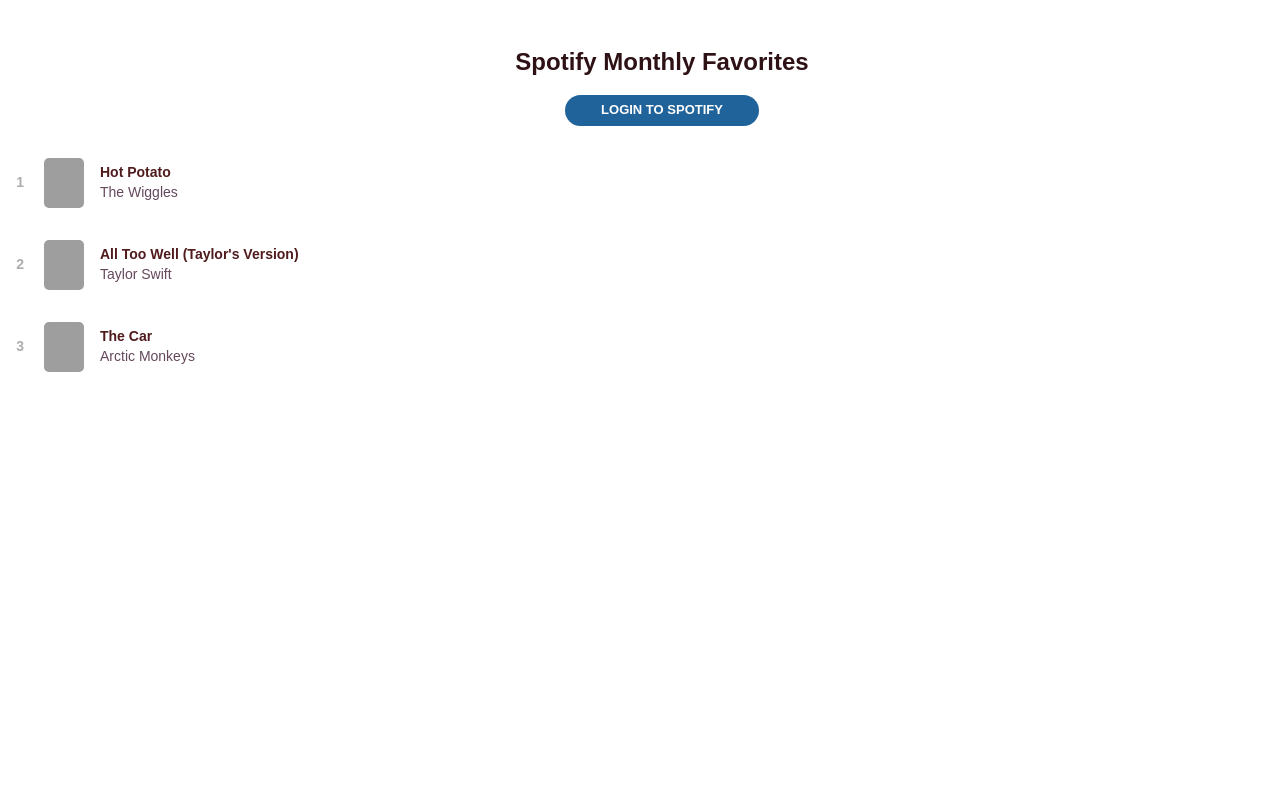
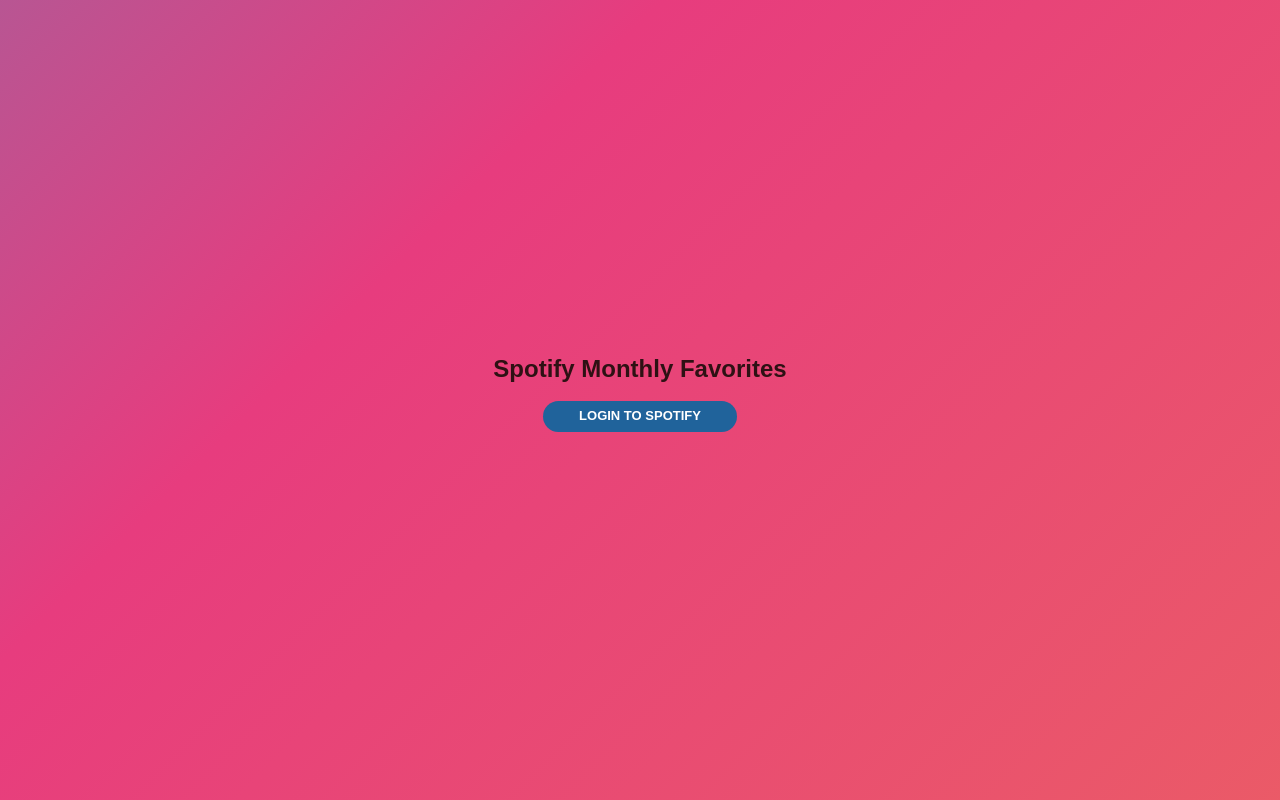
Before and after one commit to NatalieShamir/spotify_monthly_favs-react, a React (Create React App) app: page / in a window 1280 px wide. Shown: the top 800 px of the page. Built offline with nearby package versions, Linux system fonts and the light colour scheme; grey boxes are pictures that could not be loaded.

Commit message:
add styles to login__page and @keyframes rule

```diff
--- a/src/blocks/login.css
+++ b/src/blocks/login.css
@@ -1,8 +1,27 @@
 .login-page {
-  margin: 45px 0 0 44px;
+  min-width: 320px;
+  max-width: 1280px;
+  width: 100%;
+  min-height: 100vh;
   display: flex;
   flex-direction: column;
+  justify-content: center;
   align-items: center;
+  background: linear-gradient(-45deg, #ee7752, #e73c7e, #23a6d5, #23d5ab);
+  background-size: 400% 400%;
+  animation: gradient 15s ease infinite;
+}
+
+@keyframes gradient {
+  0% {
+    background-position: 0% 50%;
+  }
+  50% {
+    background-position: 100% 50%;
+  }
+  100% {
+    background-position: 0% 50%;
+  }
 }
 
 .login-page__title {
```
